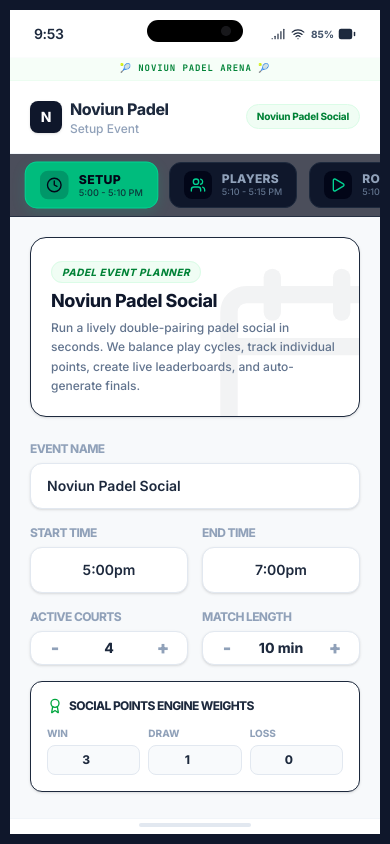
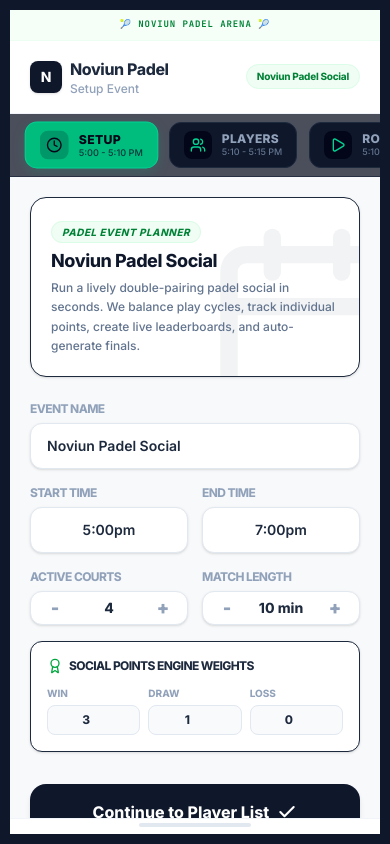
Before and after one commit to robertjwhite1-netizen/Padel, a React (Vite) app: page / in a window 390 px wide. Built offline with nearby package versions, Linux system fonts and the light colour scheme.

Commit message:
refactor(ui): remove dynamic status bar from PhoneFrame
Eliminate unnecessary state and interval logic used to simulate the device status bar to simplify the component.

```diff
--- a/src/components/PhoneFrame.tsx
+++ b/src/components/PhoneFrame.tsx
@@ -3,29 +3,13 @@
  * SPDX-License-Identifier: Apache-2.0
  */
 
-import React, { useState, useEffect } from "react";
-import { Battery, Wifi, Signal } from "lucide-react";
+import React from "react";
 
 interface PhoneFrameProps {
   children: React.ReactNode;
 }
 
 export default function PhoneFrame({ children }: PhoneFrameProps) {
-  const [timeStr, setTimeStr] = useState("17:00");
-
-  useEffect(() => {
-    const updateTime = () => {
-      const now = new Date();
-      let hours = now.getHours();
-      let minutes = now.getMinutes();
-      const minutesStr = minutes < 10 ? `0${minutes}` : `${minutes}`;
-      setTimeStr(`${hours}:${minutesStr}`);
-    };
-    updateTime();
-    const interval = setInterval(updateTime, 15000);
-    return () => clearInterval(interval);
-  }, []);
-
   return (
     <div className="min-h-screen bg-slate-50 flex flex-col items-center justify-center p-0 sm:p-4 md:p-8 antialiased selection:bg-green-500 selection:text-white">
       {/* Background visual padel patterns in desktop view - light dot style */}
@@ -34,29 +18,8 @@
       {/* Outer mock device: Clean Minimalism with premium slate-900 frame */}
       <div className="relative w-full max-w-[400px] h-screen sm:h-[844px] bg-white sm:rounded-[56px] sm:shadow-[0_25px_60px_-15px_rgba(0,0,0,0.15)] overflow-hidden flex flex-col border-[10px] border-slate-900">
 
-        {/* iOS Status Bar (Visible on desktop and mobile) - Minimal Light Theme */}
-        <div className="relative h-12 bg-white text-slate-800 flex items-center justify-between px-6 shrink-0 select-none z-50 border-b border-slate-50/50">
-          {/* Time */}
-          <span className="text-[14px] font-semibold tracking-tight">{timeStr}</span>
-
-          {/* Dynamic Island Notch */}
-          <div className="absolute left-1/2 -translate-x-1/2 top-2.5 w-24 h-5.5 bg-black rounded-full flex items-center justify-center">
-            <div className="w-2.5 h-2.5 bg-zinc-900 rounded-full ml-auto mr-3 border border-zinc-800/20"></div>
-          </div>
-
-          {/* Icons: Signal, Wifi, Battery */}
-          <div className="flex items-center gap-1.5">
-            <Signal className="w-3.5 h-3.5 text-slate-800 fill-slate-800" />
-            <Wifi className="w-3.5 h-3.5 text-slate-800" />
-            <div className="relative flex items-center gap-0.5">
-              <span className="text-[10px] font-bold leading-none mr-0.5 text-slate-600">85%</span>
-              <Battery className="w-4.5 h-4.5 text-slate-800 fill-slate-800" />
-            </div>
-          </div>
-        </div>
-
         {/* Dynamic Island interaction badge - Noviun Padel Social (Light Accent) */}
-        <div className="bg-green-50/60 border-b border-green-100/40 text-[9px] py-1 text-center text-green-700 font-mono tracking-widest z-40 select-none font-bold">
+        <div className="bg-green-50/60 border-b border-green-100/40 text-[9px] py-2 text-center text-green-700 font-mono tracking-widest z-40 select-none font-bold">
           🎾 NOVIUN PADEL ARENA 🎾
         </div>
 
```
